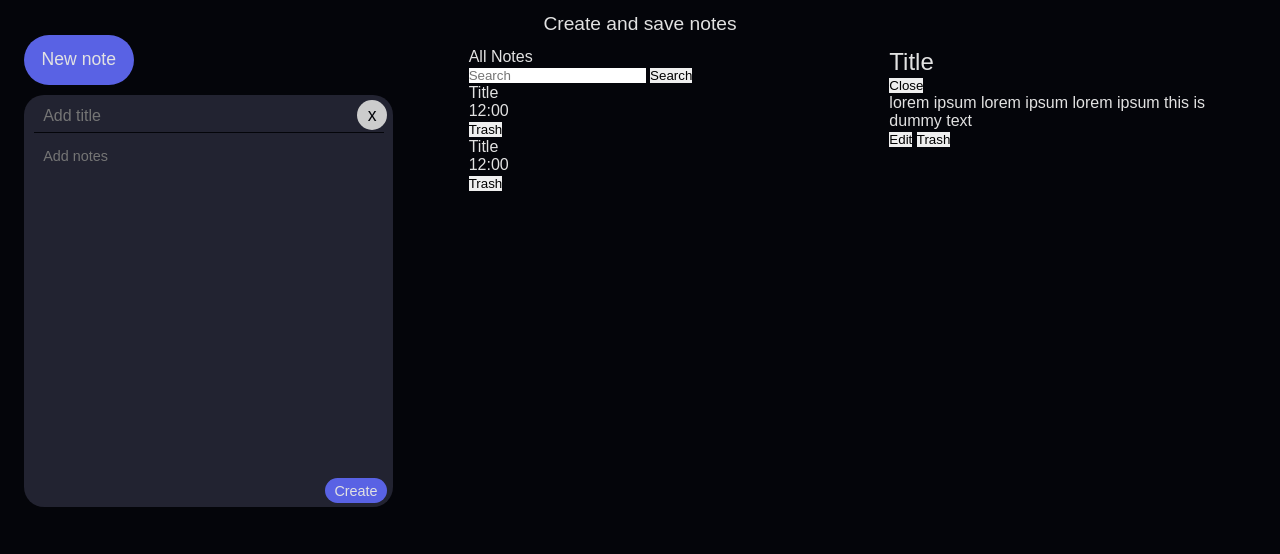
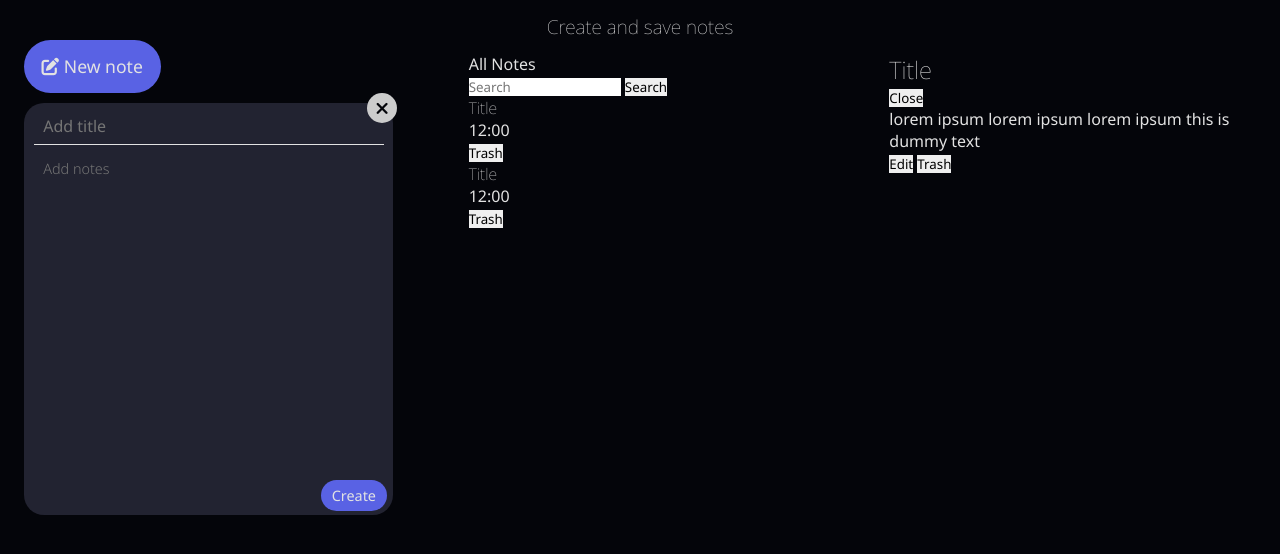
Before and after one commit to AuthenticPaulMeyers/notesapp, a plain HTML site: page index.html in a window 1280 px wide. Both pictures are taken after a click on the button "New note". Drawn offline with Linux system fonts and the light colour scheme; files that its build step writes are made by us from their sources.

```diff
--- a/styles.css
+++ b/css/left.css
@@ -18,7 +18,7 @@
 
 .edit-box-container .header{
     padding: .4rem .6rem;
-    border-bottom: 1px solid var(--primary-color);
+    border-bottom: 1px solid var(--white-color);
     margin-bottom: .6rem;
 }
 
@@ -27,11 +27,12 @@
     font-size: 1rem;
     color: var(--white-color);
     width: 90%;
+    font-weight: 400;
 }
 .edit-box-container .header .cancel-button{
     position: absolute;
-    top: 5px;
-    right: 6px;
+    top: -10px;
+    right: -4px;
     cursor: pointer;
     background: #cccccc;
     width: 30px;
@@ -53,6 +54,7 @@
     height: 75%;
     color: var(--white-color);
     font-size:.9rem;
+    font-weight: 300;
     line-height: 1.2rem;
     background: transparent;
     resize: none;
@@ -66,8 +68,9 @@
 }
 
 .edit-box-container .edit-box .btn-primary{
-    padding: .3rem .6rem;
+    padding: .4rem .7rem;
     font-size: .9rem;
+    font-weight: 400;
 }
 
 .hidden{
--- a/main.css
+++ b/css/main.css
@@ -1,7 +1,9 @@
 /* configure global variables */
 
+/* Google fonts */
+@import url('https://fonts.googleapis.com/css2?family=Noto+Sans:ital,wght@0,100..900;1,100..900&display=swap');
 *{
-    font-family: Poppins, Arial, sans-serif;
+    font-family: "Noto Sans", sans-serif;
     padding: 0;
     margin: 0;
     outline: 0;
--- a/index.html
+++ b/index.html
@@ -4,8 +4,9 @@
     <meta charset="UTF-8">
     <meta name="viewport" content="width=device-width, initial-scale=1.0">
     <!-- Link to styles -->
-    <link rel="stylesheet" href="./main.css">
-    <link rel="stylesheet" href="./styles.css">
+    <link rel="stylesheet" href="../main.css">
+    <link rel="stylesheet" href="../left.css">
+    <link rel="stylesheet" href="../center.css">
     <title>My Notes</title>
 </head>
 <body>
@@ -20,12 +21,12 @@
 		<!-- Left section starts -->
 		<section class="left-section">
 			<div class="create-button">
-				<button class="js-new-button new-button btn-primary">New note</button>
+				<button class="js-new-button new-button btn-primary"><i class="fa-solid fa-pen-to-square"></i> New note</button>
 			</div>
 			<div class="edit-box-container border-radius js-edit-box-container">
 				<div class="header">
 					<input type="text" placeholder="Add title" class="js-add-title add-title">
-					<button class="js-cancel-button cancel-button">x</button>
+					<button class="js-cancel-button cancel-button"><i class="fa-solid fa-xmark"></i></button>
 				</div>
 				<div class="edit-box js-edit-box">
 					<textarea class="edit-area" placeholder="Add notes"></textarea>
@@ -85,5 +86,7 @@
 
     <!-- Link to external js file -->
     <script src="./main.js" defer></script>
+    <!-- Font Awesome Kit -->
+    <script src="https://kit.fontawesome.com/b2be361a4a.js" crossorigin="anonymous"></script>
 </body>
 </html>
```
Also changed, not shown: css/center.css (added).
